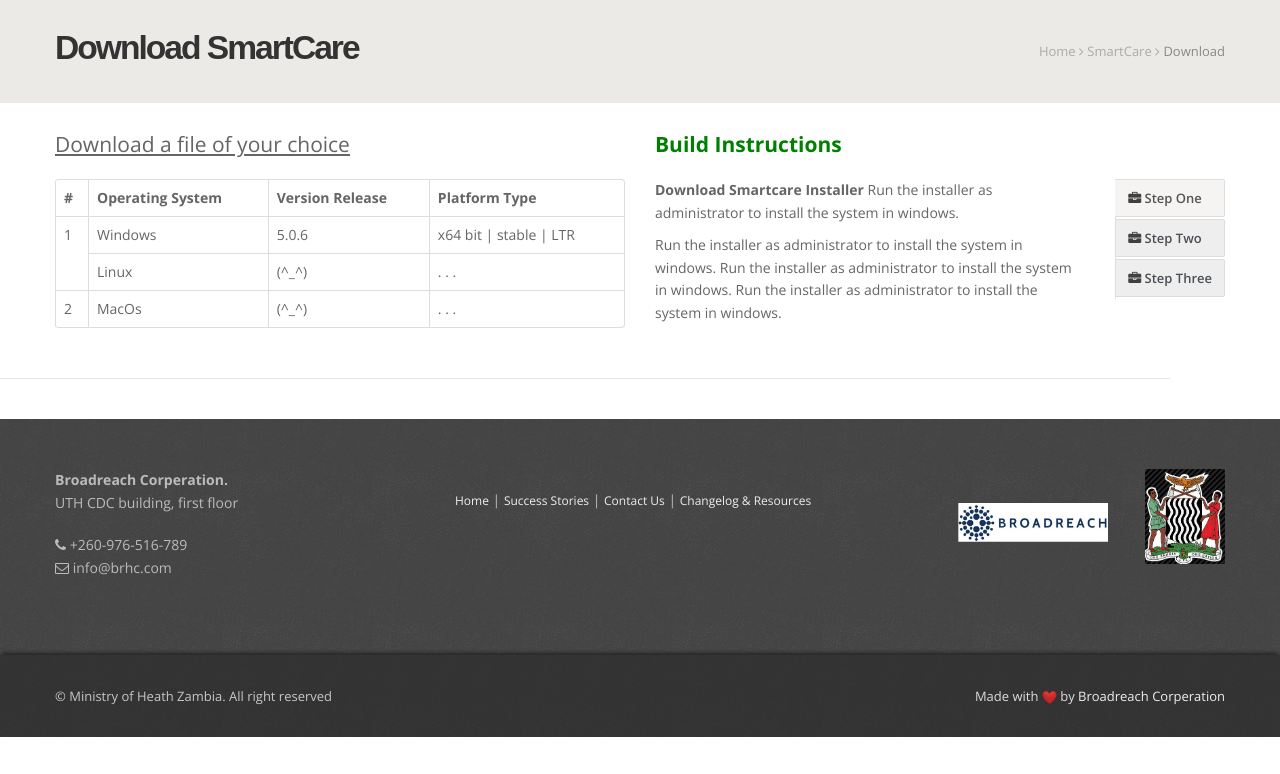
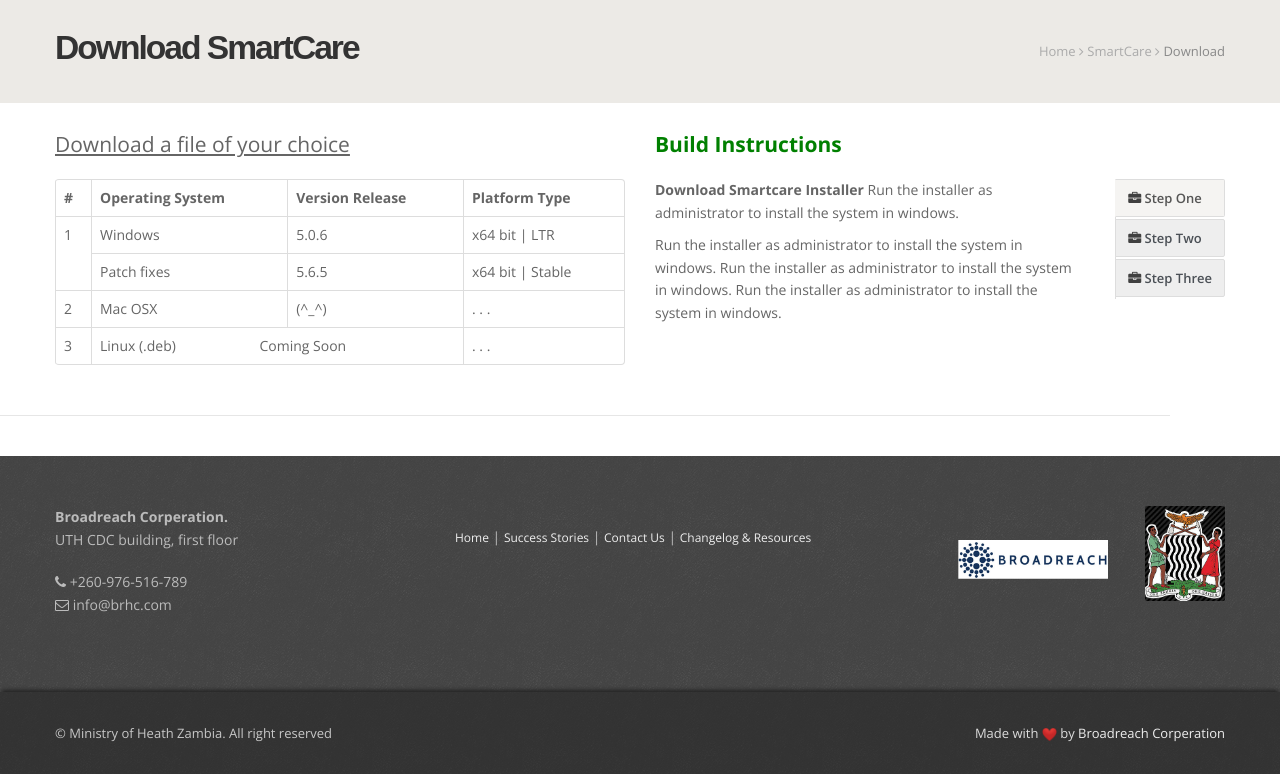
Before and after one commit to sonlinux/smartcare-web, a Django app: page /download/ in a window 1280 px wide. Shown: the part 128-902 px from the top of the page. Before the commit the page ends 865 px from the top, so only its background shows below. Run offline with Django 3.2, Linux system fonts and the light colour scheme; some libraries are stand-ins or nearby versions.

Commit message:
clean code

```diff
--- a/django_project/content/templates/content/download_smartcare.html
+++ b/django_project/content/templates/content/download_smartcare.html
@@ -59,12 +59,26 @@
               5.0.6
             </td>
             <td>
-              x64 bit | stable | LTR
+              x64 bit | LTR
             </td>
           </tr>
           <tr>
             <td>
-              Linux
+              Patch fixes
+            </td>
+            <td>
+              5.6.5
+            </td>
+            <td>
+              x64 bit | Stable
+            </td>
+          </tr>
+          <tr>
+            <td>
+              2
+            </td>
+            <td>
+              Mac OSX
             </td>
             <td>
               (^_^)
@@ -75,19 +89,15 @@
           </tr>
           <tr>
             <td>
-              2
+              3
             </td>
-            <td>
-              MacOs
-            </td>
-            <td>
-              (^_^)
+            <td colspan="2">
+              Linux (.deb)<span style="margin-left:60pt"> Coming Soon</span>
             </td>
             <td>
               . . .
             </td>
           </tr>
-
         </tbody>
       </table>
       </div>
```
